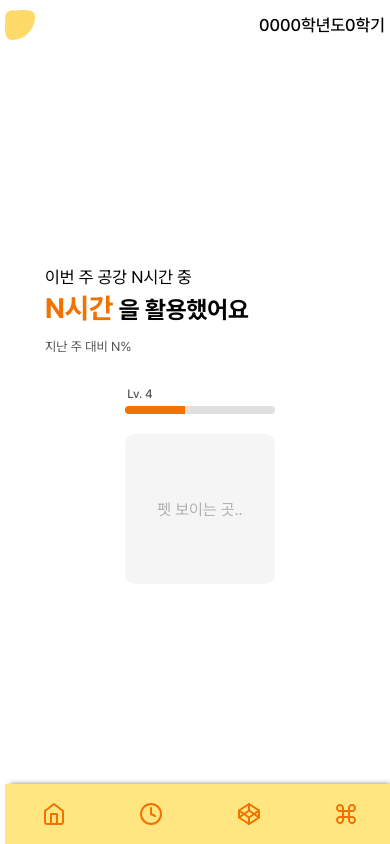
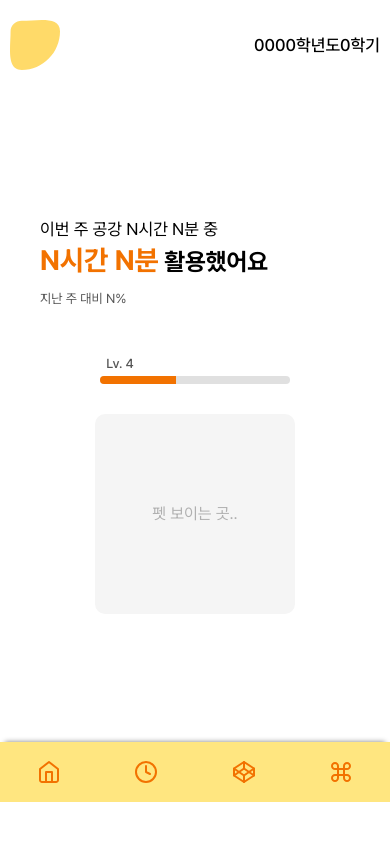
Before and after one commit to enunsnv/SupernovaFront, a React (Create React App) app: page /main in a window 390 px wide. Shown: the top 844 px of the page. Built offline with nearby package versions, Linux system fonts and the light colour scheme.

Commit message:
style: 전체 height 통일

```diff
--- a/src/App.css
+++ b/src/App.css
@@ -3,9 +3,8 @@
   text-align: center;
   align-items: center;
   width: 100%;
-  max-width: 500px; /* 최대 너비를 설정하여 너무 커지지 않게 합니다 */
+  max-width: 500px;
   margin: 0 auto; /* 중앙 정렬 */
-  padding: 0 10px; /* 좌우 패딩 추가 */
 }
 
 .App-logo {
@@ -43,11 +42,10 @@
   }
 }
 
-/* 모바일 및 작은 화면에 대한 스타일 */
 @media (max-width: 768px) {
   .App {
     width: 100%;
-    padding: 0 5px; /* 모바일 화면에서 더 좁은 패딩 */
+    max-width: 500px;
   }
 
   .App-header {
--- a/src/pages/Login.jsx
+++ b/src/pages/Login.jsx
@@ -9,7 +9,6 @@ const Container = styled.div`
   display: flex;
   align-items: center;
   width: 100%;
-  margin: 0;
   background-color: white;
 `;
 
@@ -25,7 +24,7 @@ const FormContainer = styled.div`
 const Title = styled.h1`
   font-size: 33px;
   color: #F28E00;
-  margin: 150px 0 30px;
+  margin: 190px 0 50px;
   text-shadow: 1px 1px 20px #F27200;
 `;
 
@@ -46,6 +45,7 @@ const Button = styled.button`
   border-radius: 5px;
   cursor: pointer;
   margin-top: 70px;
+  margin-bottom: 45px;
   width: 100px;
   height: 40px;
   font-size: 15px;
--- a/src/pages/Main.jsx
+++ b/src/pages/Main.jsx
@@ -11,7 +11,7 @@ const AppContainer = styled.div`
     display: flex;
     flex-direction: column;
     align-items: center;
-    height: 100vh;
+    height: 95vh;
     justify-content: space-between;
     background-color: #fff;
 `;
@@ -26,8 +26,9 @@ const Header = styled.div`
 `;
 
 const ToggleButton = styled.button`
-    width: 30px;
-    height: 30px;
+    width: 50px;
+    height: 50px;
+    margin: 10px;
     background: url('/img/toggle.svg') no-repeat center center;
     background-size: cover;
     border: none;
@@ -59,6 +60,7 @@ const Info = styled.div`
     padding: 0 20px;
     text-align: left;
     margin-left: 80px;
+    margin-top: 100px;
 `;
 
 const InfoText1 = styled.p`
@@ -81,6 +83,7 @@ const InfoText3 = styled.p`
     font-size: 13px;
     text-align: left;
     margin-top: 14px;
+    margin-bottom: 30px;
 `;
 
 const HighlightedText = styled.span`
@@ -90,13 +93,13 @@ const HighlightedText = styled.span`
 `;
 
 const Placeholder = styled.div`
-    width: 150px;
-    height: 150px;
+    width: 200px;
+    height: 200px;
     background-color: #f5f5f5;
     display: flex;
     align-items: center;
     justify-content: center;
-    margin-top: 20px;
+    margin: 30px 0px 116px;
     border-radius: 10px;
 `;
 
@@ -112,7 +115,7 @@ const Footer = styled.div`
 `;
 
 const ProgressBarContainer = styled.div`
-    width: 150px;
+    width: 190px;
     height: 8px;
     background-color: #e0e0e0;
     border-radius: 10px;
@@ -135,11 +138,10 @@ const ProgressBarWrapper = styled.div`
 `;
 
 const LevelText = styled.div`
-    font-size: 12px;
+    font-size: 13px;
     font-weight: 500;
     color: #555555;
-    margin-right: 120px;
-
+    margin-right: 150px;
 `;
 
 const ProgressBar = ({ progress }) => (
@@ -182,14 +184,13 @@ function Main() {
                     <div>0학기</div>
                 </SemesterInfo>
             </Header>
-
             <Content>
                 <Info>
                     <InfoText1>
-                        이번 주 공강 N시간 중
+                        이번 주 공강 N시간 N분 중
                     </InfoText1>
                     <InfoText2>
-                        <HighlightedText>N시간</HighlightedText> 을 활용했어요
+                        <HighlightedText>N시간 N분</HighlightedText> 활용했어요
                     </InfoText2>
                     <InfoText3>
                         지난 주 대비 N%
--- a/src/pages/Timer.jsx
+++ b/src/pages/Timer.jsx
@@ -13,6 +13,7 @@ const Container = styled.div`
   width: 100%;
   max-width: 500px;
   background-color: white;
+  height: 100vh;
 `;
 
 const TextContainer = styled.ul`
@@ -31,7 +32,7 @@ const Text = styled.li`
 
 const TimerIcon = styled.div`
   position: relative;
-  margin: 80px 0 30px;
+  margin: 90px 0 30px;
   width: 100px;
   height: 100px;
   border: 2px solid #F27200;
@@ -82,7 +83,7 @@ const Time = styled.h1`
 const TotalTime = styled.div`
   color: #555555;
   margin-top: 30px;
-  margin-bottom: 5px;
+  margin-bottom: 10px;
 `;
 
 const Header = styled.div`
@@ -121,7 +122,7 @@ const TimerController = styled.div`
   width: 70%;
   display: flex;
   justify-content: space-between;
-  margin: 40px 0;
+  margin: 50px 0;
 `;
 
 const ControllerImg = styled.img`
```
